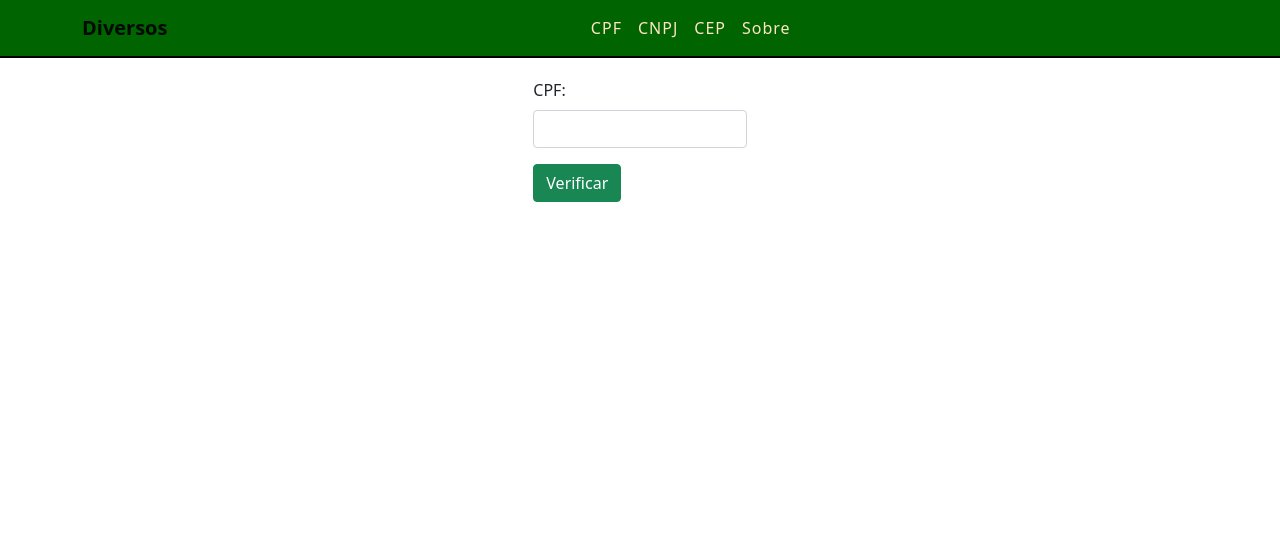
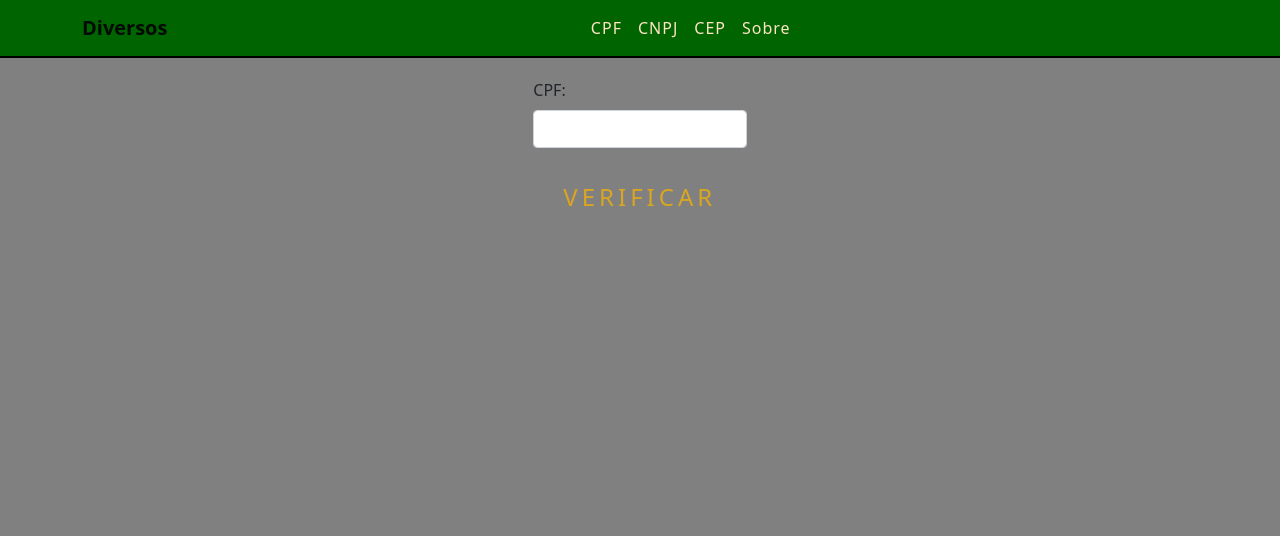
Before and after one commit to ThiagoIvens/Diversos, a Django app: page /verifica-cpf/ in a window 1280 px wide. Shown: the top 536 px of the page. Run offline with Django 3.2, Linux system fonts and the light colour scheme; some libraries are stand-ins or nearby versions.

Commit message:
Neon Button with css

```diff
--- /dev/null
+++ b/static/praticando/css/neonBTN.css
@@ -0,0 +1,89 @@
+body{
+    background: gray;
+}
+
+/* NEON BTN */
+.neonBTN a {
+    position: relative;
+    display: inline-block;
+    padding: 15px 30px;
+    color: goldenrod;
+    text-transform: uppercase;
+    letter-spacing: 4px;
+    text-decoration: none;
+    font-size: 24px;
+    overflow: hidden;
+    transition: 0.2s;
+}
+
+/* brilho no botao apos rodar a linha em volta */
+.neonBTN a:hover {
+    color: goldenrod;
+    background: gold;
+    box-shadow:  0 0 10px gold, 0 0 40px gold, 0 0 80px gold;
+    transition-delay: 1s;
+}
+
+.neonBTN a span {
+    position: absolute;
+    display: block;
+}
+
+/* TOP */
+.neonBTN a span:nth-child(1) {
+    top: 0 ;
+    left: -100%;
+    width: 100%;
+    height: 2px;
+    background: linear-gradient(90deg, transparent, gold);
+}
+
+.neonBTN a:hover span:nth-child(1){
+    left: 100%;
+    transition: 1s;
+}
+
+/* RIGHT */
+.neonBTN a span:nth-child(2) {
+    top: -100% ;
+    right: 0;
+    width: 2px;
+    height: 100%;
+    background: linear-gradient(180deg, transparent, gold);
+}
+
+.neonBTN a:hover span:nth-child(2){
+    top: 100%;
+    transition: 1s;
+    transition-delay: 0.25s;
+}
+
+/* BOTTOM */
+.neonBTN a span:nth-child(3) {
+    bottom: 0 ;
+    right: -100%;
+    width: 100%;
+    height: 2px;
+    background: linear-gradient(270deg, transparent, gold);
+}
+
+.neonBTN a:hover span:nth-child(3){
+    right: 100%;
+    transition: 1s;
+    transition-delay: 0.5s;
+}
+
+/* LEFT */
+.neonBTN a span:nth-child(4) {
+    bottom: -100%;
+    left: 0;
+    width: 2px;
+    height: 100%;
+    background: linear-gradient(360deg, transparent, gold);
+}
+
+.neonBTN a:hover span:nth-child(4){
+    bottom: 100%;
+    transition: 1s;
+    transition-delay: 0.75s;
+}
--- a/templates/Geral/verifica_cpf.html
+++ b/templates/Geral/verifica_cpf.html
@@ -10,8 +10,17 @@
                 <label for="cpf" class="form-label">CPF:</label><br>
                 <input id="campo_cpf" class="form-control" type="text" maxlength="11">
             </div>
-            <div class="mb-3">
+            <div class="mb-3 neonBTN">
+                <!--
                 <button class="btn btn-success" type="submit" onclick="TestaCPF()">Verificar</button>
+                -->
+                <a href="#" onclick="TestaCPF()">
+                    <span></span>
+                    <span></span>
+                    <span></span>
+                    <span></span>
+                    Verificar
+                </a>
             </div>
         </form>
     </div>
--- a/templates/includes/head.html
+++ b/templates/includes/head.html
@@ -13,3 +13,4 @@
 <link href="https://cdn.jsdelivr.net/npm/bootstrap@5.0.1/dist/css/bootstrap.min.css" rel="stylesheet" integrity="sha384-+0n0xVW2eSR5OomGNYDnhzAbDsOXxcvSN1TPprVMTNDbiYZCxYbOOl7+AMvyTG2x" crossorigin="anonymous">
 <!-- CSS -->
 <link rel="stylesheet" href="{% static 'praticando/css/styles.css' %}">
+<link rel="stylesheet" href="{% static 'praticando/css/neonBTN.css' %}">
```
Also changed, not shown: templates/includes/js-plugins.html (line endings or trailing spaces).
